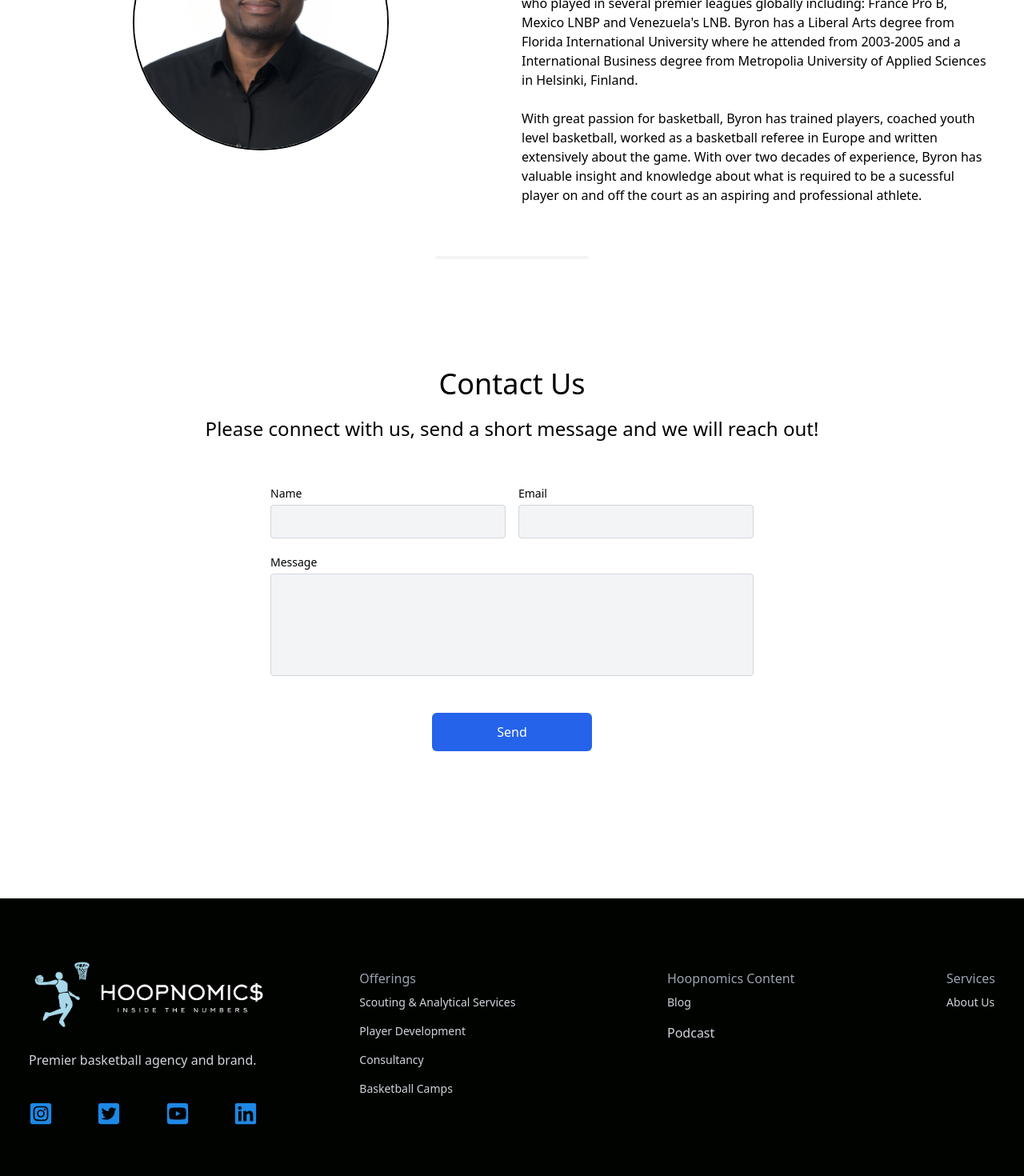
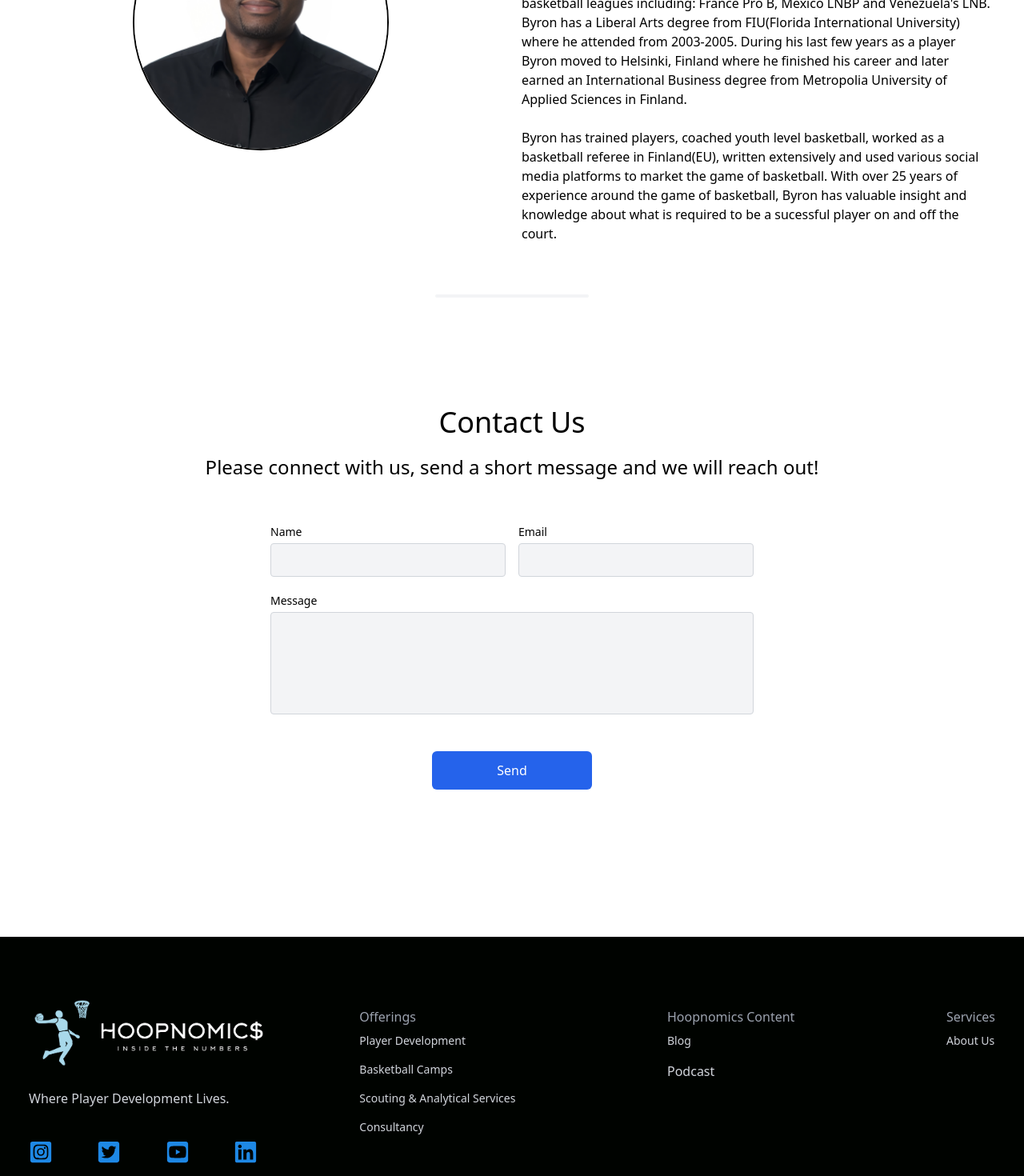
Before and after one commit to ByronBurnett/agency_website, a React (Create React App) app: page /about in a window 1280 px wide. Shown: the part 300-1770 px from the top of the page at 80% size. Built offline with nearby package versions, Linux system fonts and the light colour scheme.

Commit message:
new march

```diff
--- a/src/components/About.jsx
+++ b/src/components/About.jsx
@@ -20,8 +20,8 @@ const About = () => {
       <div className="flex flex-col justify-center bg-white px-4">
         <h2 className="text-blue-600 font-bold text-4xl ">Founder & CEO</h2>
         <h3 className="text-black font-bold text-3xl pb-8">Byron Burnett</h3>
-        <p className="text-base">Byron is an Certified FIBA Agent and a former professional basketball player who played in several premier leagues globally including: France Pro B, Mexico LNBP and Venezuela's LNB. Byron has a Liberal Arts degree from Florida International University where he attended from 2003-2005 and a International Business degree from Metropolia University of Applied Sciences in Helsinki, Finland.</p> <br/>
-        <p className='text-base'>With great passion for basketball, Byron has trained players, coached youth level basketball, worked as a basketball referee in Europe and written extensively about the game. With over two decades of experience, Byron has valuable insight and knowledge about what is required to be a sucessful player on and off the court as an aspiring and professional athlete. </p> <br/>
+        <p className="text-base">Byron Burnett is a former professional basketball player who played in several basketball leagues including: France Pro B, Mexico LNBP and Venezuela's LNB. Byron has a Liberal Arts degree from FIU(Florida International University) where he attended from 2003-2005. During his last few years as a player Byron moved to Helsinki, Finland where he finished his career and later earned an International Business degree from Metropolia University of Applied Sciences in Finland.</p> <br/>
+        <p className='text-base'>Byron has trained players, coached youth level basketball, worked as a basketball referee in Finland(EU), written extensively and used various social media platforms to market the game of basketball. With over 25 years of experience around the game of basketball, Byron has valuable insight and knowledge about what is required to be a sucessful player on and off the court. </p> <br/>
 
 
       </div>
--- a/src/components/Cards.jsx
+++ b/src/components/Cards.jsx
@@ -1,6 +1,6 @@
 import React from "react";
 import { forwardRef } from "react";
-import player from "../assets/players.jpg";
+import NCAA from "../assets/NCAA.jpg";
 
 import { Link } from "react-router-dom/";
 
@@ -9,7 +9,7 @@ const Cards = forwardRef((props, ref) => {
     <div ref={ref} className="w-full py-[10rem] px-4 bg-white ">
       <div className="max-w-[620px] mx-auto">
         <div className=" bg-white border border-gray-400 rounded-lg shadow-lg hover:scale-105 duration-300">
-          <img src={player} className="rounded-t-lg" alt="player_pic" />
+          <img src={NCAA} className="rounded-t-lg" alt="player_pic" />
 
           <div className="p-5">
             <h5 className="mb-2 text-2xl font-bold tracking-tight text-black">
--- a/src/components/Footer.jsx
+++ b/src/components/Footer.jsx
@@ -9,7 +9,7 @@ import {
   } from "react-icons/fa";
 
 import { Link } from "react-router-dom";
-import { FaLinkedinIn } from "react-icons/fa6";
+
 
 
 const Footer = ({prop, contact, about}) => {
@@ -27,7 +27,7 @@ const Footer = ({prop, contact, about}) => {
           />
         </h1>
         <p className="py-4">
-          Premier basketball agency and brand.
+          Where Player Development Lives.
         </p>
 
         <div className="flex justify-between md:w-[75%] my-6">
@@ -42,11 +42,11 @@ const Footer = ({prop, contact, about}) => {
         <div>
         <h6 className="font-medium text-gray-400">Offerings</h6>
         <ul>
+          <Link to="/playerdevelopment"><li onClick={() => window.scrollTo({top: 0, behavior: 'smooth'})} className="py-2 text-sm">Player Development</li></Link>
+          <Link to="/camps"><li onClick={() => window.scrollTo({top: 0, behavior: 'smooth'})} className="py-2 text-sm">Basketball Camps</li></Link>
+           <Link to="/scouting"><li onClick={() => window.scrollTo({top: 0, behavior: 'smooth'})} className="py-2 text-sm">Scouting & Analytical Services</li></Link>
+           <Link to="/consultancy"><li onClick={() => window.scrollTo({top: 0, behavior: 'smooth'})} className="py-2 text-sm">Consultancy</li></Link>
 
-           <Link to="/scouting"><li onClick={() => window.scrollTo({top: 0, behavior: 'smooth'})} className="py-2 text-sm">Scouting & Analytical Services</li></Link>
-           <Link to="/playerdevelopment"><li onClick={() => window.scrollTo({top: 0, behavior: 'smooth'})} className="py-2 text-sm">Player Development</li></Link>
-            <Link to="/consultancy"><li onClick={() => window.scrollTo({top: 0, behavior: 'smooth'})} className="py-2 text-sm">Consultancy</li></Link>
-            <Link to="/camps"><li onClick={() => window.scrollTo({top: 0, behavior: 'smooth'})} className="py-2 text-sm">Basketball Camps</li></Link>
         </ul>
         </div>
 
--- a/src/components/Hero.jsx
+++ b/src/components/Hero.jsx
@@ -15,7 +15,7 @@ const Hero = () => {
 
 
        </div>
-       <p className="md:text-2xl text-xl font-bold text-gray-500">Creating value through player development</p>
+       <p className="md:text-2xl text-xl font-bold text-gray-500">"All roads lead through player development."</p>
        <Link to="">
       <button className="bg-blue-600 w-[200px] rounded-md font-medium my-6 mx-auto py-3 text-white">Get Started</button>
       </Link>
```
Also changed, not shown: 1 other file (tests, documents, lock files or other folders).
